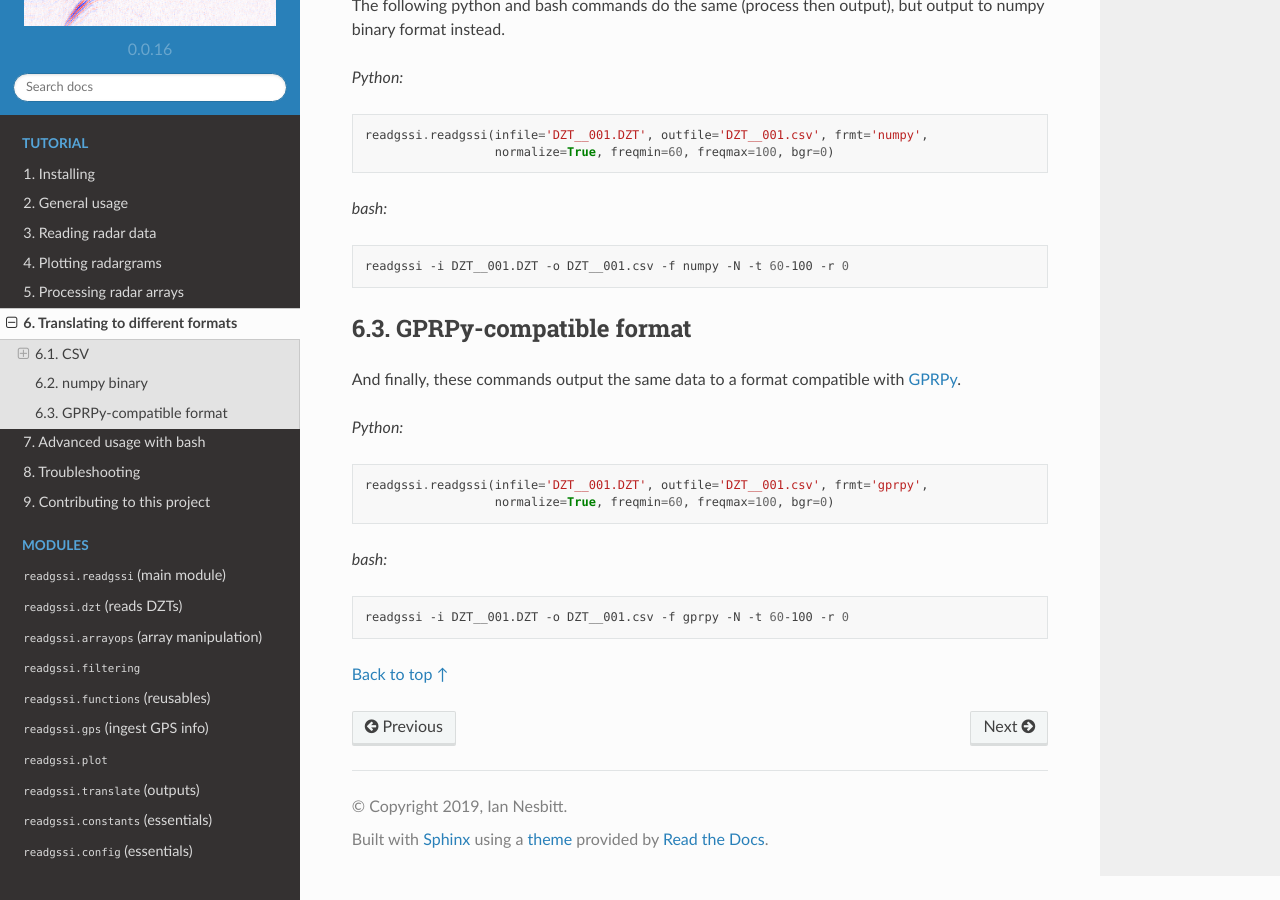
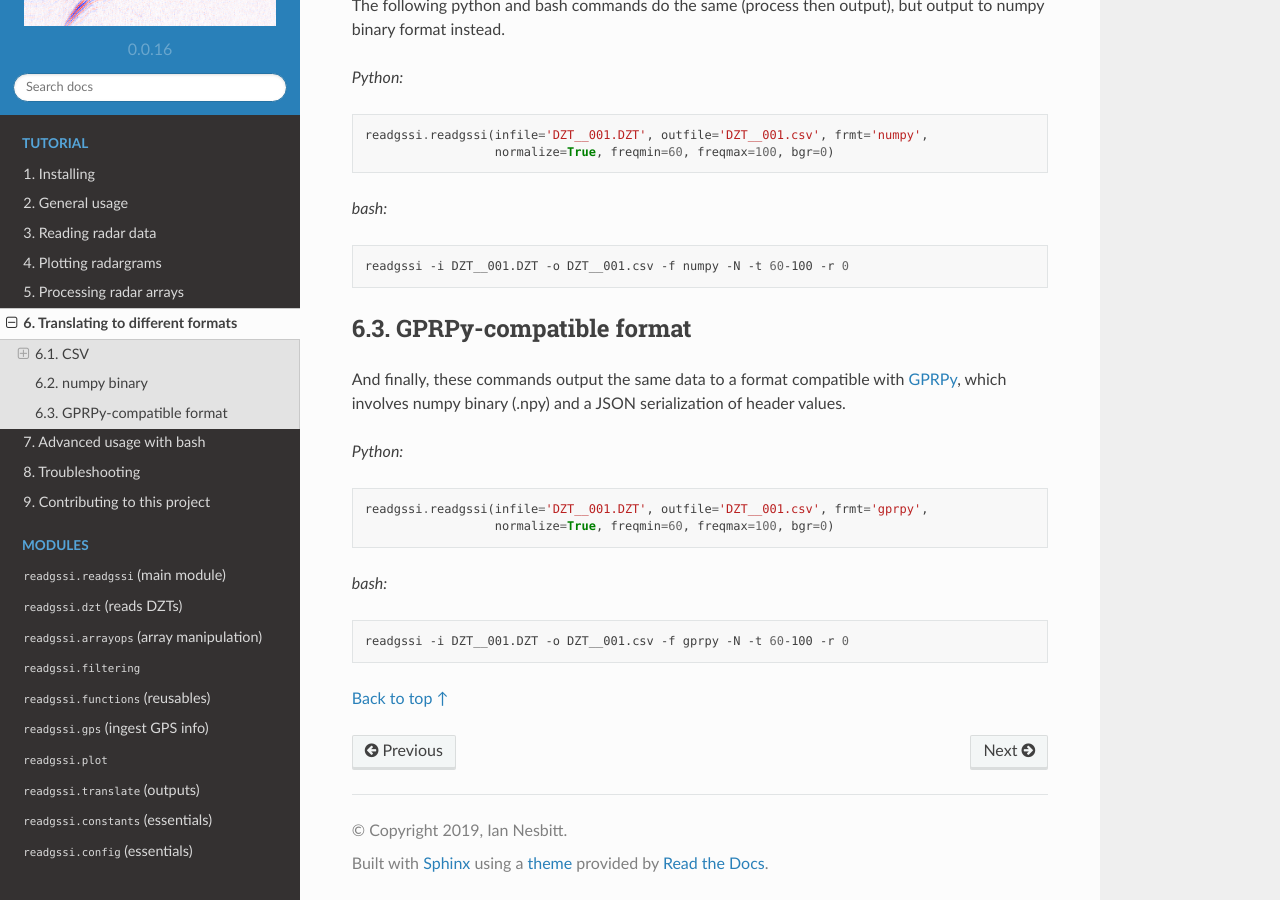
Before and after one commit to iannesbitt/readgssi, a Sphinx documentation site: the page built from docs/translating.rst, in a window 1280 px wide and 900 px high, scrolled down 974 px. Built offline with Sphinx 7.4.7 and the Read the Docs theme 2.0.0, drawn with Linux system fonts in a browser that asks for light colours.

Commit message:
minor cleanup of translating doc (#9)

```diff
--- a/docs/translating.rst
+++ b/docs/translating.rst
@@ -65,7 +65,7 @@ The following python and bash commands do the same (process then output), but ou
 GPRPy-compatible format
 ===========================
 
-And finally, these commands output the same data to a format compatible with `GPRPy <https://github.com/NSGeophysics/gprpy>`_.
+And finally, these commands output the same data to a format compatible with `GPRPy <https://github.com/NSGeophysics/gprpy>`_, which involves numpy binary (.npy) and a JSON serialization of header values.
 
 `Python:`
 
```
